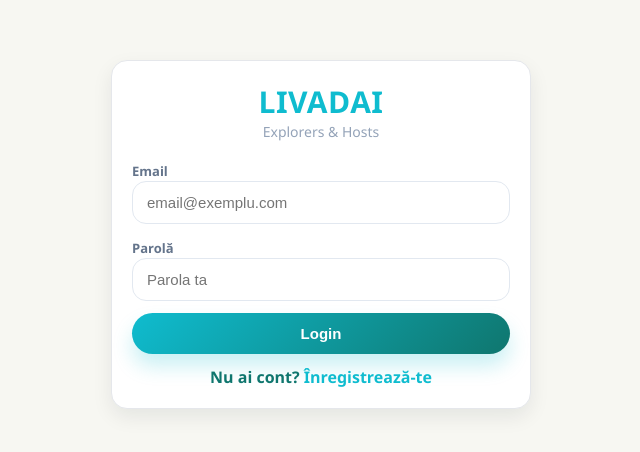
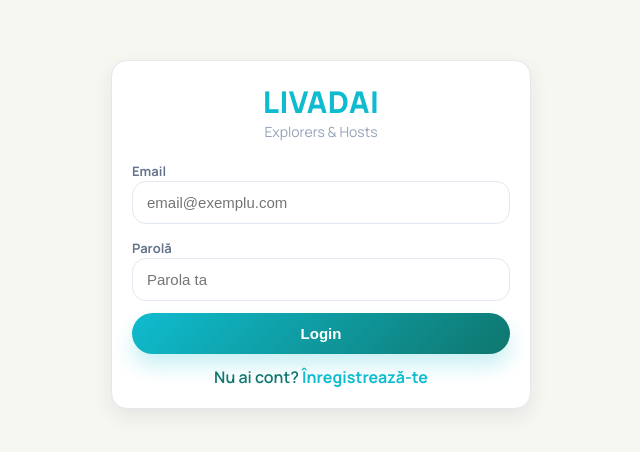
Before and after one commit to gabrielivadariu/livadai-web, a Next.js app: page /login in a window 1280 px wide. Shown: the part 166-618 px from the top of the page, without its empty margins (319-959 px from the left). Built offline with nearby package versions, Linux system fonts and the light colour scheme; no server answers.

Commit message:
Fix globals.css import order

```diff
--- a/app/globals.css
+++ b/app/globals.css
@@ -1,8 +1,8 @@
+@import url("https://fonts.googleapis.com/css2?family=Manrope:wght@300;400;500;600;700;800&family=Fraunces:wght@600;700;800&display=swap");
+
 * {
   box-sizing: border-box;
 }
-
-@import url("https://fonts.googleapis.com/css2?family=Manrope:wght@300;400;500;600;700;800&family=Fraunces:wght@600;700;800&display=swap");
 
 :root {
   --bg: #f7f7f2;
```
